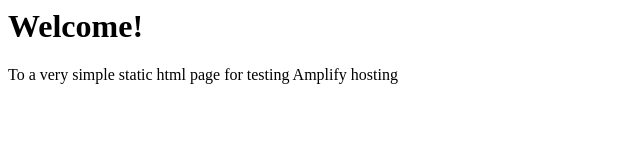
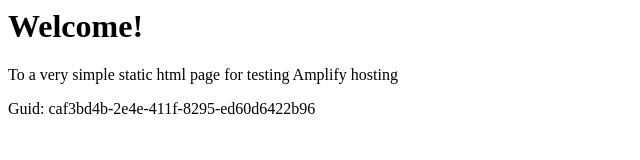
Before and after one commit to aws-aemilia-gru/Github-PR-Commit-Integration-Test-DoNotTouch-Gith-P5X5MO5I-v1-prod-sa-east-1, a website: page src/index.html in a window 1280 px wide. Shown: the whole page, without its empty margins (0-640 px from the left). Drawn offline with Linux system fonts and the light colour scheme.

Commit message:
commit from integ tests

```diff
--- a/src/index.html
+++ b/src/index.html
@@ -1,3 +1,5 @@
+
+
 <html lang="en">
 
 <head>
@@ -10,6 +12,6 @@
 <body>
     <h1>Welcome!</h1>
     <p>To a very simple static html page for testing Amplify hosting</p>
-</body>
+    <p>Guid: caf3bd4b-2e4e-411f-8295-ed60d6422b96</p></body>
 
 </html>
```
